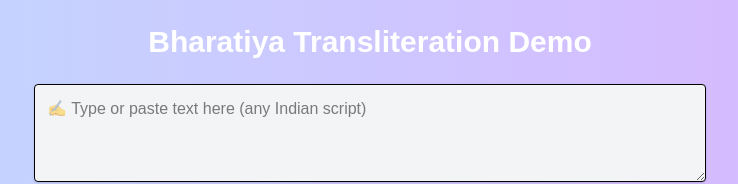
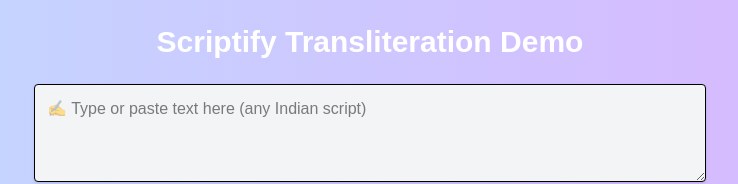
Before and after one commit to vivekm500/translit-frontend, a Next.js app: page / in a window 1280 px wide. Shown: the top 184 px of the page, without its empty margins (270-1008 px from the left). Built offline with nearby package versions, Linux system fonts and the light colour scheme.

Commit message:
Update index.tsx

```diff
--- a/pages/index.tsx
+++ b/pages/index.tsx
@@ -137,7 +137,7 @@
   return (
     <div className="flex flex-col items-center min-h-screen p-6 bg-gradient-to-r from-blue-200 to-purple-300">
       <h1 className="text-3xl font-bold text-white mb-6 text-center">
-        Bharatiya Transliteration Demo
+        Scriptify Transliteration Demo
       </h1>
 
       {/* Text input */}
```
